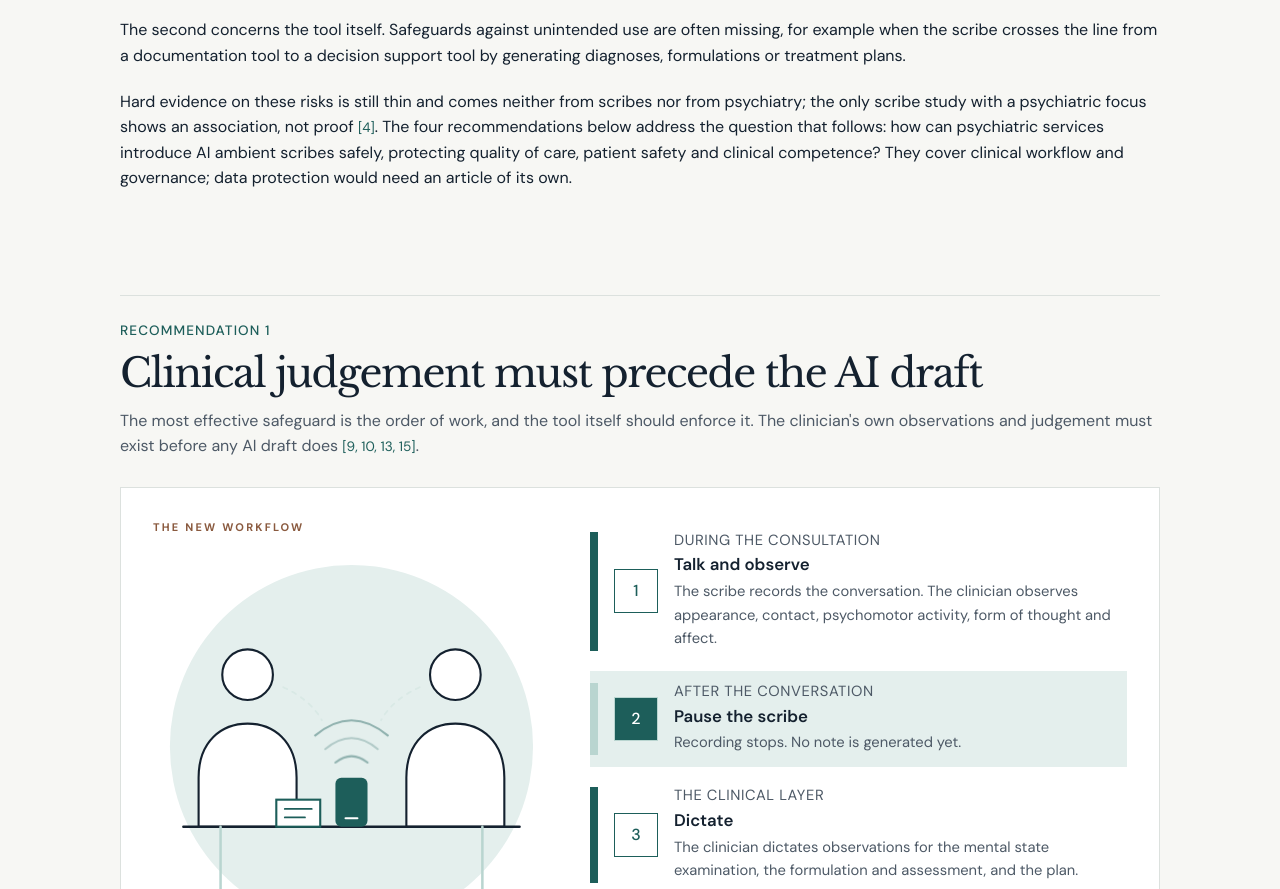
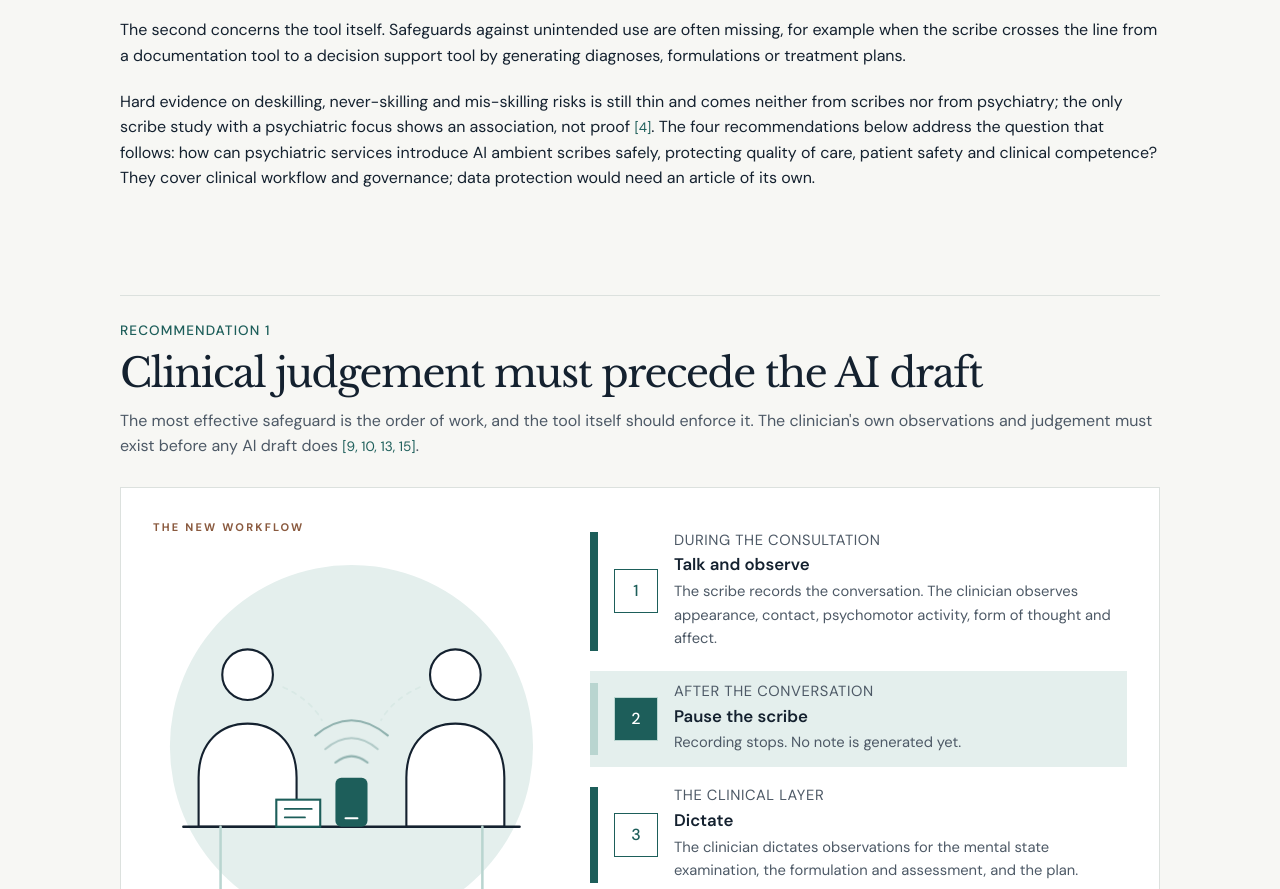
Before and after one commit to majadobelsek-lgtm/webseite, a plain HTML site: page articles/ai-scribes-clinical-workflow.html in a window 1280 px wide. Shown: the part 955-1844 px from the top of the page. Drawn offline with Linux system fonts and the light colour scheme.

Commit message:
Update scribe workflow article: clarify evidence sentence
Co-Authored-By: Claude Opus 5.5 <noreply@anthropic.com>
Claude-Session: https://claude.ai/code/session_01RMxbYj8MAWg163qb1w1msj

```diff
--- a/articles/ai-scribes-clinical-workflow.html
+++ b/articles/ai-scribes-clinical-workflow.html
@@ -351,7 +351,7 @@ section[id]{scroll-margin-top:24px}
   <p>Ambient scribes save time. In psychiatry, however, writing the note has always been part of clinical reasoning, and handing the note to a machine creates problems on two levels.</p>
   <p>The first concerns clinical competence. The scribe only hears, so it can only infer the mental state, and a fluent draft invites a quick signature. Trainees who document with AI from day one may never build the reasoning that writing used to train. Medical education research describes these risks as deskilling, never-skilling and mis-skilling <a class="ref" href="#r1">[1, 3, 6, 7, 11]</a>.</p>
   <p>The second concerns the tool itself. Safeguards against unintended use are often missing, for example when the scribe crosses the line from a documentation tool to a decision support tool by generating diagnoses, formulations or treatment plans.</p>
-  <p>Hard evidence on these risks is still thin and comes neither from scribes nor from psychiatry; the only scribe study with a psychiatric focus shows an association, not proof <a class="ref" href="#r4">[4]</a>. The four recommendations below address the question that follows: how can psychiatric services introduce AI ambient scribes safely, protecting quality of care, patient safety and clinical competence? They cover clinical workflow and governance; data protection would need an article of its own.</p>
+  <p>Hard evidence on deskilling, never-skilling and mis-skilling risks is still thin and comes neither from scribes nor from psychiatry; the only scribe study with a psychiatric focus shows an association, not proof <a class="ref" href="#r4">[4]</a>. The four recommendations below address the question that follows: how can psychiatric services introduce AI ambient scribes safely, protecting quality of care, patient safety and clinical competence? They cover clinical workflow and governance; data protection would need an article of its own.</p>
 </section>
 
 <!-- II RECOMMENDATION 1 -->
```
